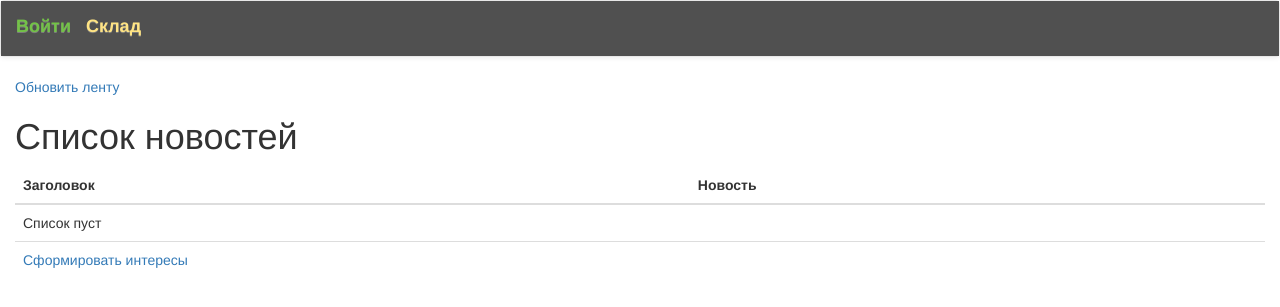
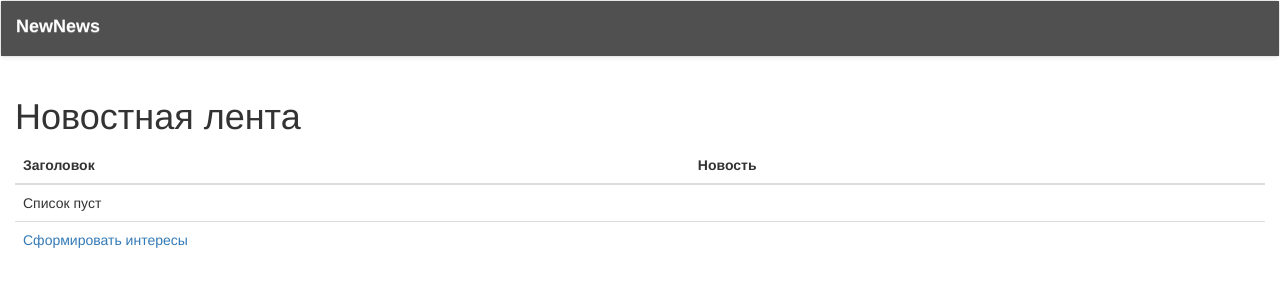
Before and after one commit to Koderbek/NewNews, a Symfony app: template templates/news/index.html.twig in a window 1280 px wide. Shown: the top 307 px of the page. Run offline with Twig, Linux system fonts and the light colour scheme; the template is opened without the code that fills it, so the values that code supplies are empty; some libraries are stand-ins or nearby versions.

Commit message:
fix view and added registration

```diff
--- a/src/Controller/NewsCategoryController.php
+++ b/src/Controller/NewsCategoryController.php
@@ -4,6 +4,7 @@ namespace App\Controller;
 
 use App\Entity\NewsCategory;
 use App\Form\NewsCategoryType;
+use Sensio\Bundle\FrameworkExtraBundle\Configuration\Security;
 use Symfony\Bundle\FrameworkBundle\Controller\AbstractController;
 use Symfony\Component\HttpFoundation\Request;
 use Symfony\Component\HttpFoundation\Response;
@@ -16,6 +17,7 @@ class NewsCategoryController extends AbstractController
 {
     /**
      * @Route("/", name="news_category_index", methods={"GET"})
+     * @Security("is_granted('ROLE_ADMIN')")
      */
     public function index(): Response
     {
@@ -30,6 +32,7 @@ class NewsCategoryController extends AbstractController
 
     /**
      * @Route("/new", name="news_category_new", methods={"GET","POST"})
+     * @Security("is_granted('ROLE_ADMIN')")
      */
     public function new(Request $request): Response
     {
@@ -53,6 +56,7 @@ class NewsCategoryController extends AbstractController
 
     /**
      * @Route("/{id}", name="news_category_show", methods={"GET"})
+     * @Security("is_granted('ROLE_ADMIN')")
      */
     public function show(NewsCategory $newsCategory): Response
     {
@@ -63,6 +67,7 @@ class NewsCategoryController extends AbstractController
 
     /**
      * @Route("/{id}/edit", name="news_category_edit", methods={"GET","POST"})
+     * @Security("is_granted('ROLE_ADMIN')")
      */
     public function edit(Request $request, NewsCategory $newsCategory): Response
     {
--- a/src/Controller/UserController.php
+++ b/src/Controller/UserController.php
@@ -5,6 +5,7 @@ namespace App\Controller;
 use App\Entity\User;
 use App\Form\EnterCategoryType;
 use App\Form\UserType;
+use Sensio\Bundle\FrameworkExtraBundle\Configuration\Security;
 use Symfony\Bundle\FrameworkBundle\Controller\AbstractController;
 use Symfony\Component\HttpFoundation\Request;
 use Symfony\Component\HttpFoundation\Response;
@@ -25,6 +26,7 @@ class UserController extends AbstractController
 
     /**
      * @Route("/", name="user_index", methods={"GET"})
+     * @Security("is_granted('ROLE_ADMIN')")
      */
     public function index(): Response
     {
@@ -84,7 +86,7 @@ class UserController extends AbstractController
         if ($form->isSubmitted() && $form->isValid()) {
             $this->getDoctrine()->getManager()->flush();
 
-            return $this->redirectToRoute('user_index', [
+            return $this->redirectToRoute('user_show', [
                 'id' => $user->getId(),
             ]);
         }
--- a/templates/base.html.twig
+++ b/templates/base.html.twig
@@ -21,12 +21,9 @@
     <nav class="navbar navbar-default">
         <div class="container-fluid" style="background-color: #505050">
             <label class="navbar-header">
+                <a class="navbar-brand"><p style="color: #FFFFFF">NewNews</p></a>
                 {% if app.user %}
-                    <a class="navbar-brand" href="{{ path('logout') }}"><p style="color: #FFFFFF">Выйти</p></a>
                     <a class="navbar-brand" href="{{ path('user_show', {'id': app.user.id}) }}"><p style="color: #FFE484">{{ app.user.login }}</p></a>
-                {% else %}
-                    <a class="navbar-brand" href="{{ path('login') }}"><p style="color: #73C347">Войти</p></a>
-                    <a class="navbar-brand" href="{{ path('user_index') }}"><p style="color: #FFE484">Склад</p></a>
                 {% endif %}
             </label>
 
@@ -35,14 +32,16 @@
                     {% if app.user %}
                         <li>
                             <a href="{{ path('news_index') }}" style="color: lightgray">
-                                Лента новостей
+                                Новостная лента
                             </a>
                         </li>
-                        <li>
-                            <a href="{{ path('news_category_index') }}" style="color: lightgray">
-                                Категории
-                            </a>
-                        </li>
+                        {% if is_granted('ROLE_ADMIN') %}
+                            <li>
+                                <a href="{{ path('news_category_index') }}" style="color: lightgray">
+                                    Категории
+                                </a>
+                            </li>
+                        {% endif %}
                     {% endif %}
                 </ul>
             </div>
--- a/templates/news/index.html.twig
+++ b/templates/news/index.html.twig
@@ -1,13 +1,12 @@
 {% extends 'base.html.twig' %}
 
-{% block title %}Список новостей{% endblock %}
+{% block title %}Новостная лента{% endblock %}
 
 {% block body %}
-    <a href="{{ path('news_index') }}">Обновить ленту</a>
-    {% if app.user and app.user.newsCategories %}
+    {% if app.user and app.user.newsCategories.count >=1 %}
         {% set categories = app.user.newsCategories %}
         <div class="dropdown">
-            <a id="drop1" href="#" class="dropdown-toggle" data-toggle="dropdown">
+            <a style="color: #505050" id="drop1" href="#" class="dropdown-toggle" data-toggle="dropdown">
                 Фильтр
                 <span class="caret"></span>
             </a>
@@ -20,7 +19,7 @@
             </ul>
         </div>
     {% endif %}
-    <h1>Список новостей</h1>
+    <h1>Новостная лента</h1>
     <table class="table">
         <thead>
             <tr>
--- a/templates/user/edit.html.twig
+++ b/templates/user/edit.html.twig
@@ -7,5 +7,5 @@
 
     {{ include('user/_form.html.twig', {'button_label': 'Обновить'}) }}
 
-    <a href="{{ path('user_index') }}">Назад к списку</a>
+    <a href="{{ path('user_show', {'id': user.id}) }}">Назад</a>
 {% endblock %}
```
Also changed, not shown: templates/user/show.html.twig (+23 -23 lines), 1 other file.
